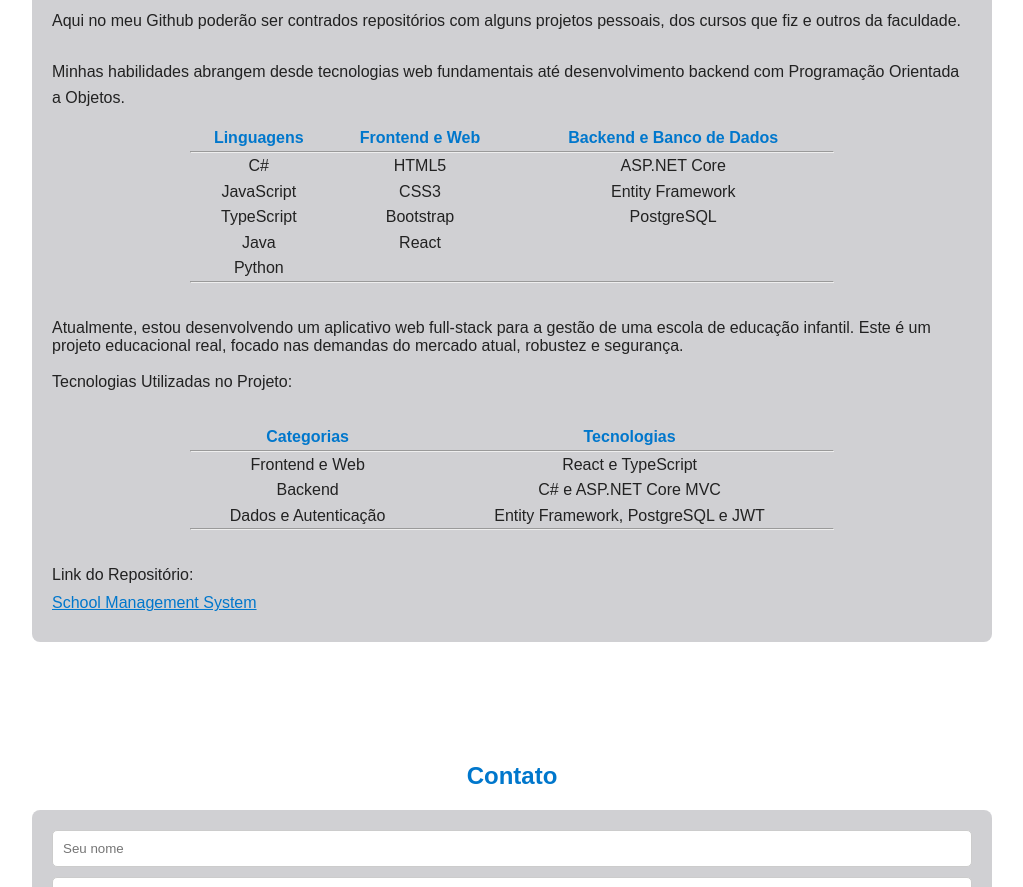
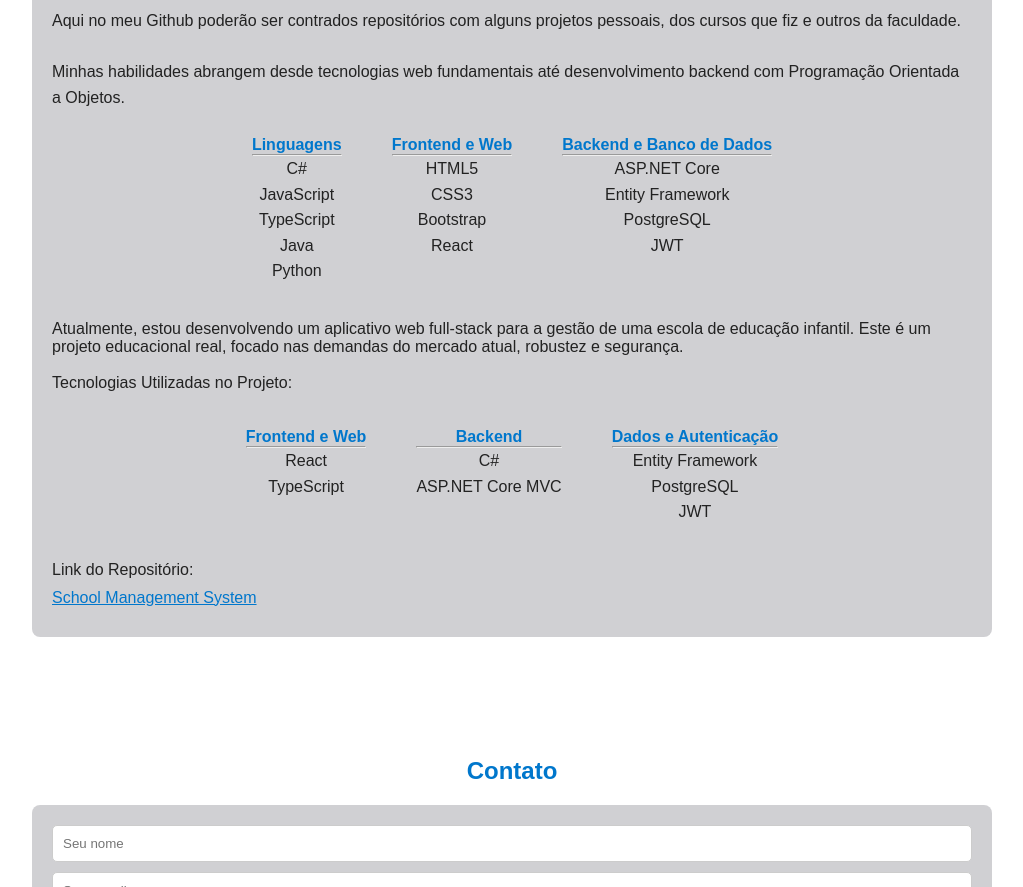
Before and after one commit to Charles-da-silva/Portfolio-Charles, a plain HTML site: page index.html in a window 1280 px wide. Shown: the part 1740-2627 px from the top of the page, without its empty margins (128-1151 px from the left). Drawn offline with Linux system fonts and the light colour scheme.

Commit message:
refact:  changed tables by responsive div

```diff
--- a/index.html
+++ b/index.html
@@ -36,7 +36,6 @@ body{
     color:var(--text);
     scroll-behavior:smooth;
 }
-
 
 header{
     position:fixed;
@@ -95,33 +94,27 @@ section{
 h1{
     text-align: center;
     margin-bottom:20px;
+}
+
+h1, h3, h4{
     color:var(--primary);
 }
-
-h3{
-    color:var(--primary);
-}
-
 
 p{
     line-height:1.6;
 }
 
-table{
-    display: flexbox;
-    width:70%;
-    margin:auto;
-    border-collapse: collapse;
-    margin-top:15px;
+.responsive_coluns{
+    display:flex;
+    gap:50px;
+    justify-content: center;
     text-align: center;
-    line-height: 1.6;
 }
-
 
 .profile{
     display:inline-flex;
     align-items:center;
-    gap:25px;
+
 }
 
 .profile img{
@@ -129,6 +122,8 @@ table{
     border-radius:50%;
     object-fit:cover;
     border:4px solid var(--primary);
+    margin-right: 25px;
+    margin-bottom: 25px;
 }
 
 .card{
@@ -202,14 +197,16 @@ button:hover{
         text-align:center;
     }
 
-    table{
-    display: flexbox;
-    width:100%;
-    margin:auto;
-    border-collapse: collapse;
-    margin-top:15px;
+    .responsive_coluns{
+    display:grid;
+    grid-template-columns: auto;
+    gap:20px;
+    justify-content: center;
     text-align: center;
-    line-height: 1.6;
+    }
+
+    #formacao{
+    min-height:50vh;
 }
 
 }
@@ -297,73 +294,80 @@ Atualmente, estou cursando uma graduação em Análise e Desenvolvimento de Sist
         <p>Aqui no meu Github poderão ser contrados repositórios com alguns projetos pessoais, dos cursos que fiz e outros da faculdade.
         <br><br>
         Minhas habilidades abrangem desde tecnologias web fundamentais até desenvolvimento backend com Programação Orientada a Objetos.
-        <br>
-        <table>
-            <tr style="color:var(--primary)">
-                <th>Linguagens</th>
-                <th>Frontend e Web</th>
-                <th>Backend e Banco de Dados</th>
-            </tr>
-            <tr>
-                <td colspan="3"><hr></td>
-            </tr>
-            <tr>
-                <td>C#</td>
-                <td>HTML5</td>
-                <td>ASP.NET Core</td>
-            </tr>
-            <tr>
-                <td>JavaScript</td>
-                <td>CSS3</td>
-                <td>Entity Framework</td>
-            </tr>
-            <tr>
-                <td>TypeScript</td>
-                <td>Bootstrap</td>
-                <td>PostgreSQL</td>
-            </tr>
-            <tr>
-                <td>Java</td>
-                <td>React</td>
-            </tr>
-            <tr>
-                <td>Python</td>
-            </tr>
-            <tr>
-                <td colspan="3"><hr></td>
-            </tr>
-        </table>
+        <br><br>
+        <div class="responsive_coluns">
+        <div>
+        <h4>Linguagens</h4>
+        <hr>
+        <p>
+            C#<br>
+            JavaScript<br>
+            TypeScript<br>
+            Java<br>
+            Python<br>
+        </p>
+        </div>
+
+        <div>
+        <h4>Frontend e Web</h4>
+        <hr>
+        <p>
+            HTML5<br>
+            CSS3<br>
+            Bootstrap<br>
+            React<br>
+        </p>
+        </div>
+
+        <div>
+        <h4>Backend e Banco de Dados</h4>
+        <hr>
+        <p>
+            ASP.NET Core<br>
+            Entity Framework<br>
+            PostgreSQL<br>
+            JWT<br>
+        </p>
+        </div>
+
+        </div>
 
         <br><br>
         Atualmente, estou desenvolvendo um aplicativo web full-stack para a gestão de uma escola de educação infantil. Este é um projeto educacional real, focado nas demandas do mercado atual, robustez e segurança.
         <br><br>
         Tecnologias Utilizadas no Projeto:
-        <br><br>
+        <br><br><br>
+        <div class="responsive_coluns">
+        <div>
+        <h4>Frontend e Web</h4>
+        <hr>
+        <p>
+            React<br>
+            TypeScript
+        </p>
+        </div>
 
-        <table>
-            <tr style="color:var(--primary)">
-                <th>Categorias</th>
-                <th>Tecnologias</th>
-            </tr>
-            <tr>
-                <td colspan="3"><hr></td>
-            </tr>
-            <tr>
-                <td>Frontend e Web</td>
-                <td>React e TypeScript</td>
-            </tr>
-            <tr>
-                <td>Backend</td>
-                <td>C# e ASP.NET Core MVC</td>
-            </tr>
-            <tr>
-                <td>Dados e Autenticação</td>
-                <td>Entity Framework, PostgreSQL e JWT</td>
-            </tr>
-            <tr>
-                <td colspan="3"><hr></td>
-            </tr>
-        </table>
+        <div>
+        <h4>Backend</h4>
+        <hr>
+        <p>
+            C#<br>
+            ASP.NET Core MVC
+        </p>
+        </div>
+
+        <div>
+        <h4>Dados e Autenticação</h4>
+        <hr>
+        <p>
+            Entity Framework<br>
+            PostgreSQL<br>
+            JWT
+        </p>
+        </div>
+
+        </div>
+
         <br><br>
         Link do Repositório: <a href="https://github.com/Charles-da-silva/SchoolApp_React_Ts_ASP.NET_Jwt_EF_PostgreSQL" target="_blank">School Management System</a>
         </p>
```
Lines whose indentation alone changed are shown as unchanged.
